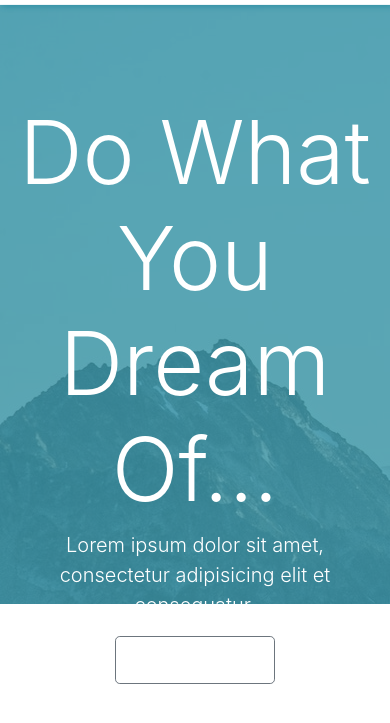
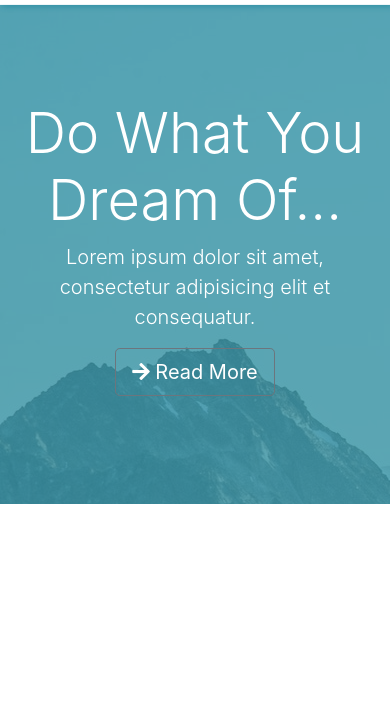
Before and after one commit to alexgooner12/sass-bootstrap-project, a plain HTML site: page index.html in a window 390 px wide. Shown: the part 71-794 px from the top of the page. Drawn offline with nearby package versions, Linux system fonts and the light colour scheme.

Commit message:
Set style for max-width: 576px. Reduce h1 font-size to 3.5rem and section showcase to min-height: 500px

```diff
--- a/scss/style.scss
+++ b/scss/style.scss
@@ -36,3 +36,13 @@ body {
 
     }
 }
+
+@media (max-width: 576px) {
+    #showcase {
+        min-height: 500px;
+
+        h1 {
+          font-size: 3.5rem;
+        }
+    }
+}
```
Also changed, not shown: css/style.css.
